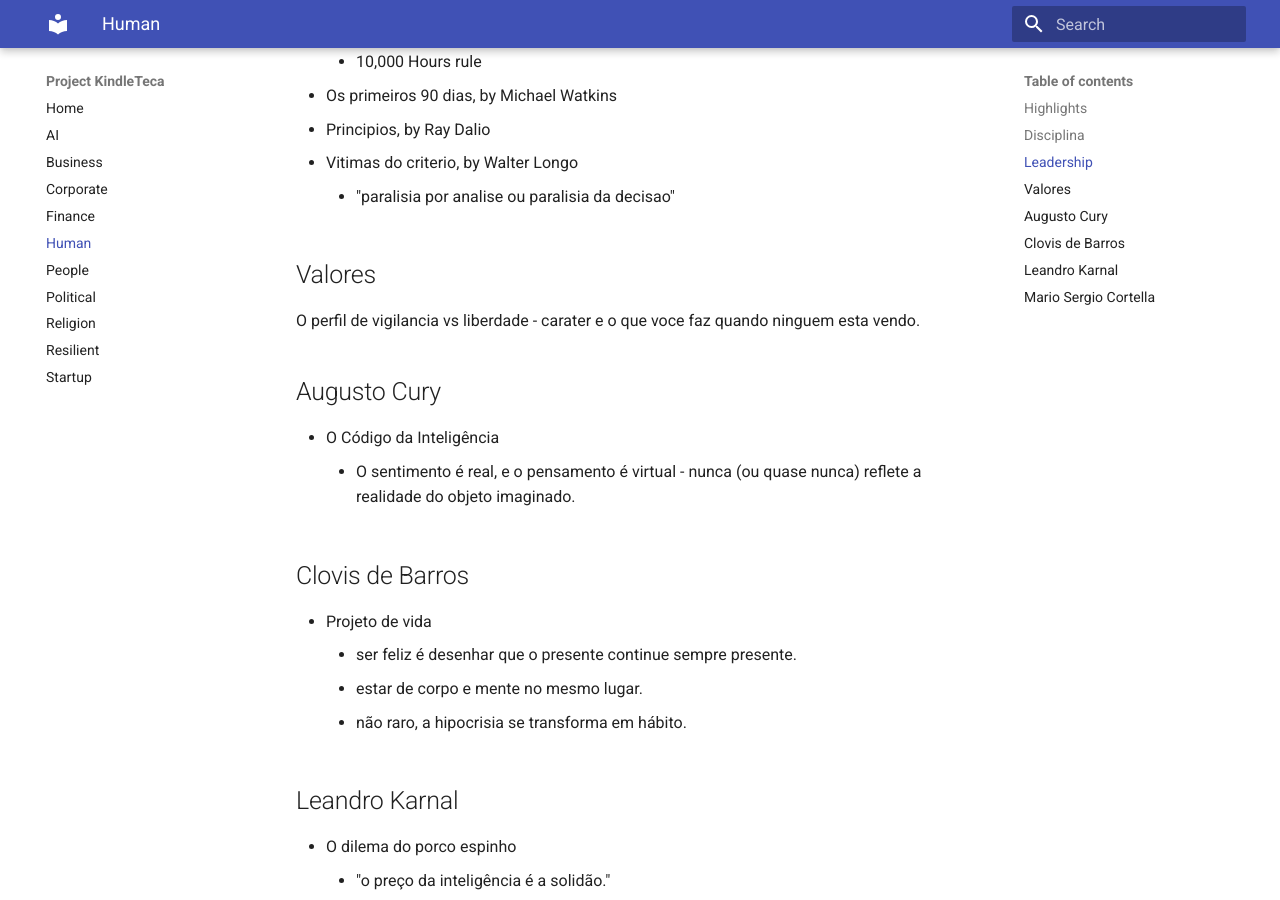
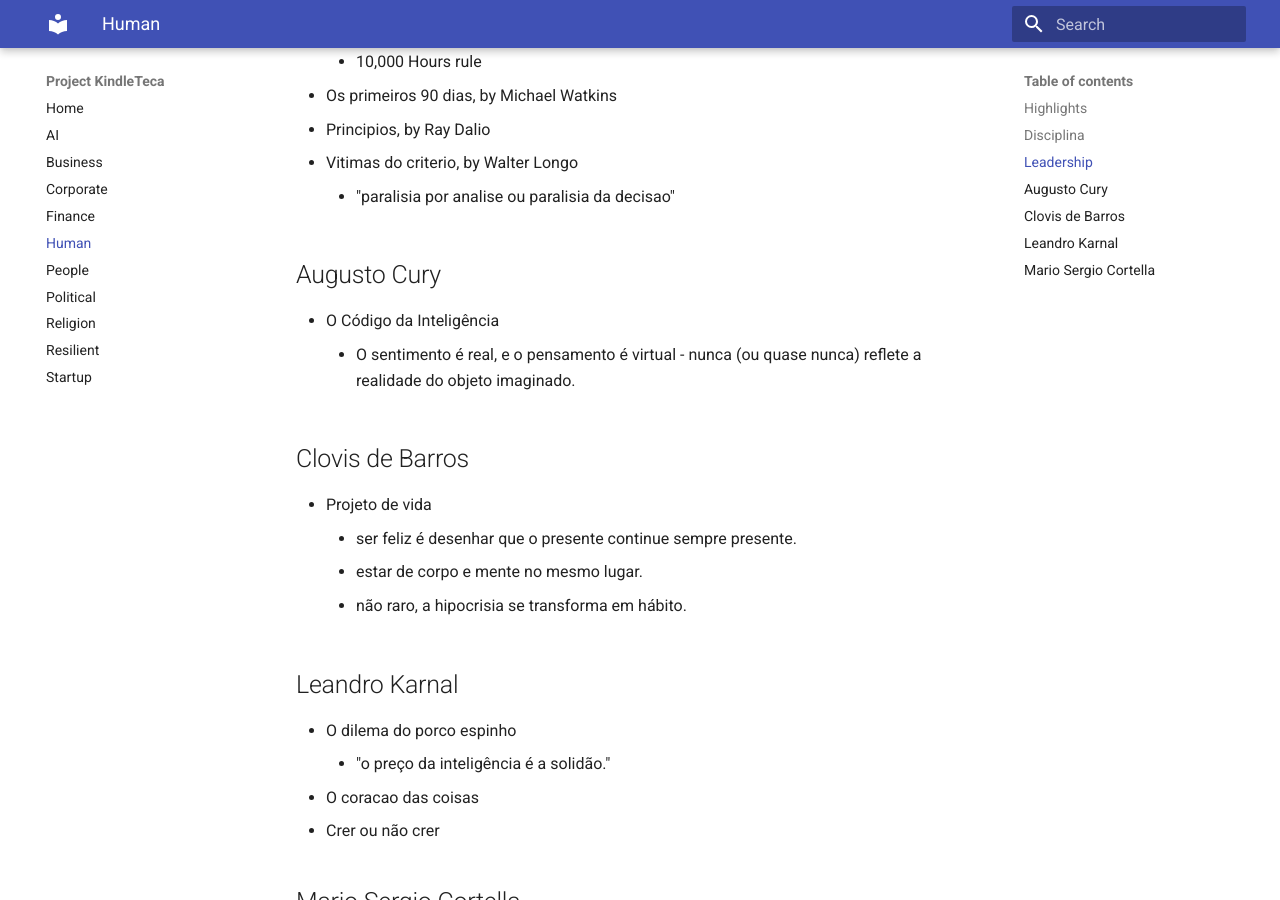
Before and after one commit to renatobrf/kindle-teca, an MkDocs documentation site: the page built from docs/human.md, in a window 1280 px wide and 900 px high, scrolled down 1179 px. Built offline with MkDocs 1.6.1 and Material for MkDocs 9.7.7, drawn with Linux system fonts in a browser that asks for light colours.

Commit message:
Remove 'Valores' section from human.md
Removed section on values from human.md

```diff
--- a/docs/human.md
+++ b/docs/human.md
@@ -31,10 +31,6 @@
 - Vitimas do criterio, by Walter Longo
     - "paralisia por analise ou paralisia da decisao"
 
-## Valores
-
-O perfil de vigilancia vs liberdade - carater e o que voce faz quando ninguem esta vendo.
-
 ## Augusto Cury
 - O Código da Inteligência
     - O sentimento é real, e o pensamento é virtual - nunca (ou quase nunca) reflete a realidade do objeto imaginado.
```
